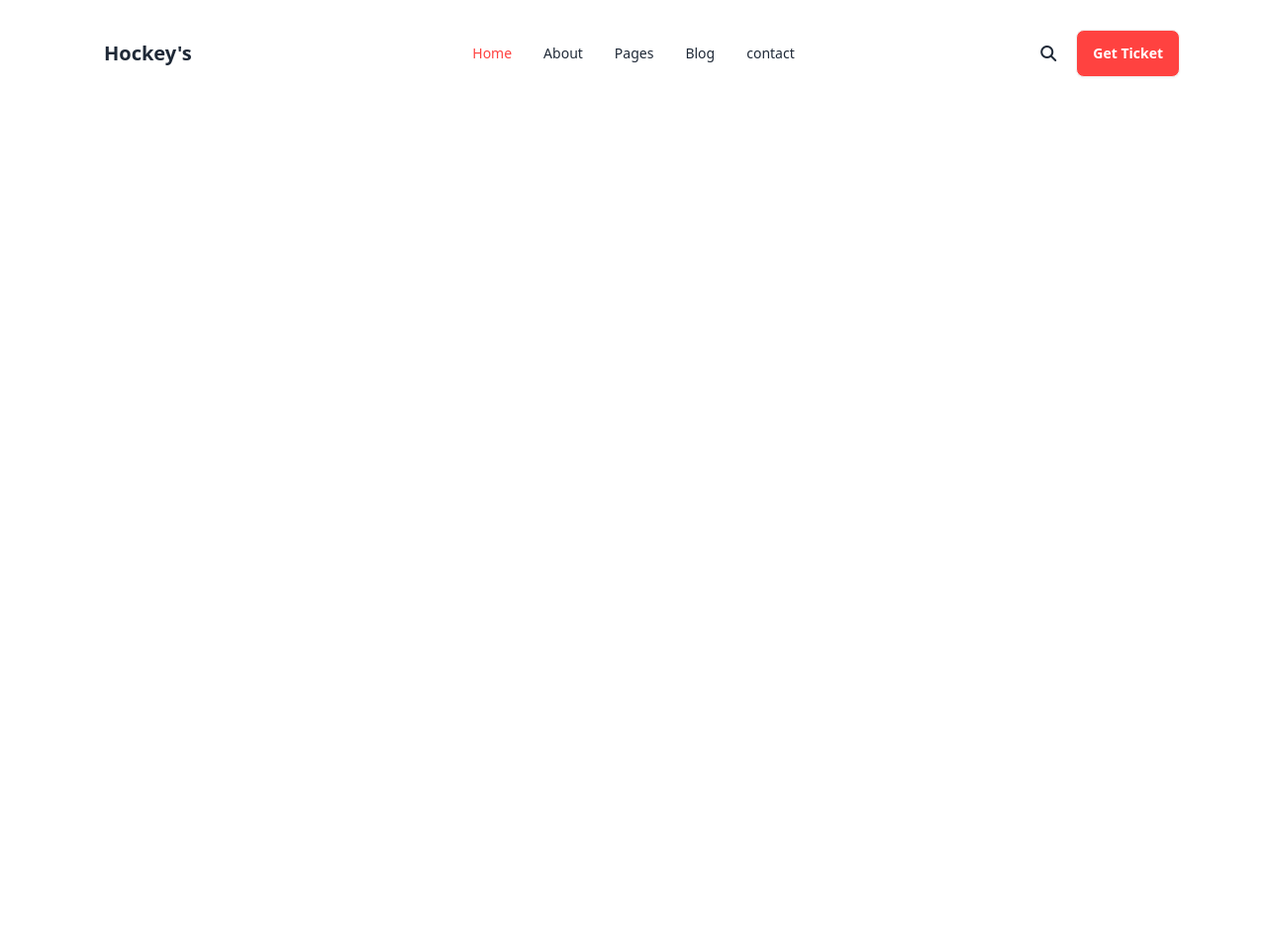
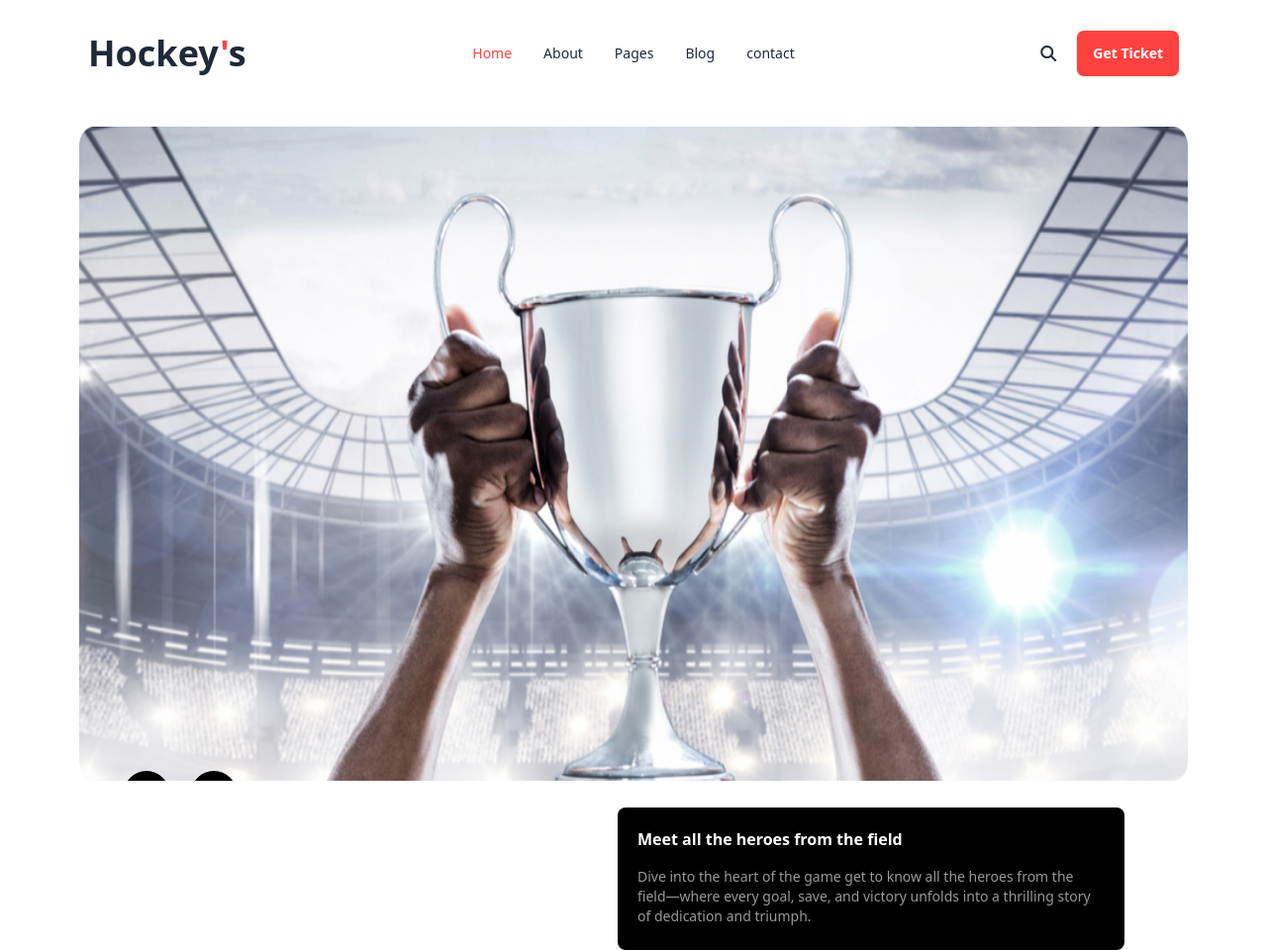
Before and after one commit to indraghosh02/B9A3-Hockeys, a plain HTML site: page index.html in a window 1280 px wide. Shown: the whole page at 99% size. Before the commit the page ends 800 px from the top, so only its background shows below. Drawn offline with nearby package versions, Linux system fonts and the light colour scheme.

Commit message:
banner section added

```diff
--- a/index.html
+++ b/index.html
@@ -30,7 +30,7 @@
 </head>
 <body class="font-manrope m-20 mt-5">
     <header>
-        <nav>
+        <nav class="mb-10">
             <div class="navbar bg-base-100">
                 <div class="navbar-start">
                   <div class="dropdown">
@@ -45,7 +45,7 @@
                         <li><a>contact</a></li>
                     </ul>
                   </div>
-                  <h3 class="btn btn-ghost text-xl font-extrabold">Hockey's  </h3>
+                  <h1 class="btn-ghost text-4xl font-extrabold">Hockey<span class="text-btn-primary">'</span>s</h1>
                 </div>
                 <div class="navbar-center hidden lg:flex">
                   <ul class="menu menu-horizontal px-1">
@@ -62,6 +62,35 @@
                 </div>
               </div>
         </nav>
+        <div>
+            <div class="carousel w-full relative mb-5">
+                <div id="slide1" class="carousel-item relative w-full">
+                  <img src="Images/1.png" class="w-full" />
+                  <div class=" absolute flex gap-5 transform  translate-y-10 ml-20 lg:translate-y-80 lg:ml-1 left-10 right-5 top-1/2 ">
+                    <a href="#slide4" class="btn btn-circle bg-black text-white">❮</a>
+                    <a href="#slide2" class="btn btn-circle bg-black text-white">❯</a>
+                  </div>
+                </div>
+                <div id="slide2" class="carousel-item relative w-full">
+                  <img src="Images/2.png" class="w-full" />
+                  <div class="absolute flex gap-5 transform  translate-y-10 ml-20 lg:translate-y-80 lg:ml-1 left-10 right-5 top-1/2">
+                    <a href="#slide1" class="btn btn-circle bg-black text-white">❮</a>
+                    <a href="#slide3" class="btn btn-circle bg-black text-white">❯</a>
+                  </div>
+                </div>
+                <div id="slide3" class="carousel-item relative w-full">
+                  <img src="Images/3.png" class="w-full" />
+                  <div class="absolute flex gap-5 transform  translate-y-10 ml-20 lg:translate-y-80 lg:ml-1 left-10 right-5 top-1/2">
+                    <a href="#slide2" class="btn btn-circle bg-black text-white">❮</a>
+                    <a href="#slide1" class="btn btn-circle bg-black text-white ">❯</a>
+                  </div>
+                </div>
+              </div>
+              <div class="bg-black text-white h-36 lg:w-2/5 p-5 rounded-lg lg:absolute lg:-bottom-40 lg:right-36">
+                <h1 class="font-bold mb-4">Meet all the heroes from the field</h1>
+                <p class="text-sm text-[#FFFFFF99]"> Dive into the heart of the game get to know all the heroes from the field—where every goal, save, and victory unfolds into a thrilling story of dedication and triumph.</p>
+              </div>
+        </div>
 
     </header>
     <main>
```
